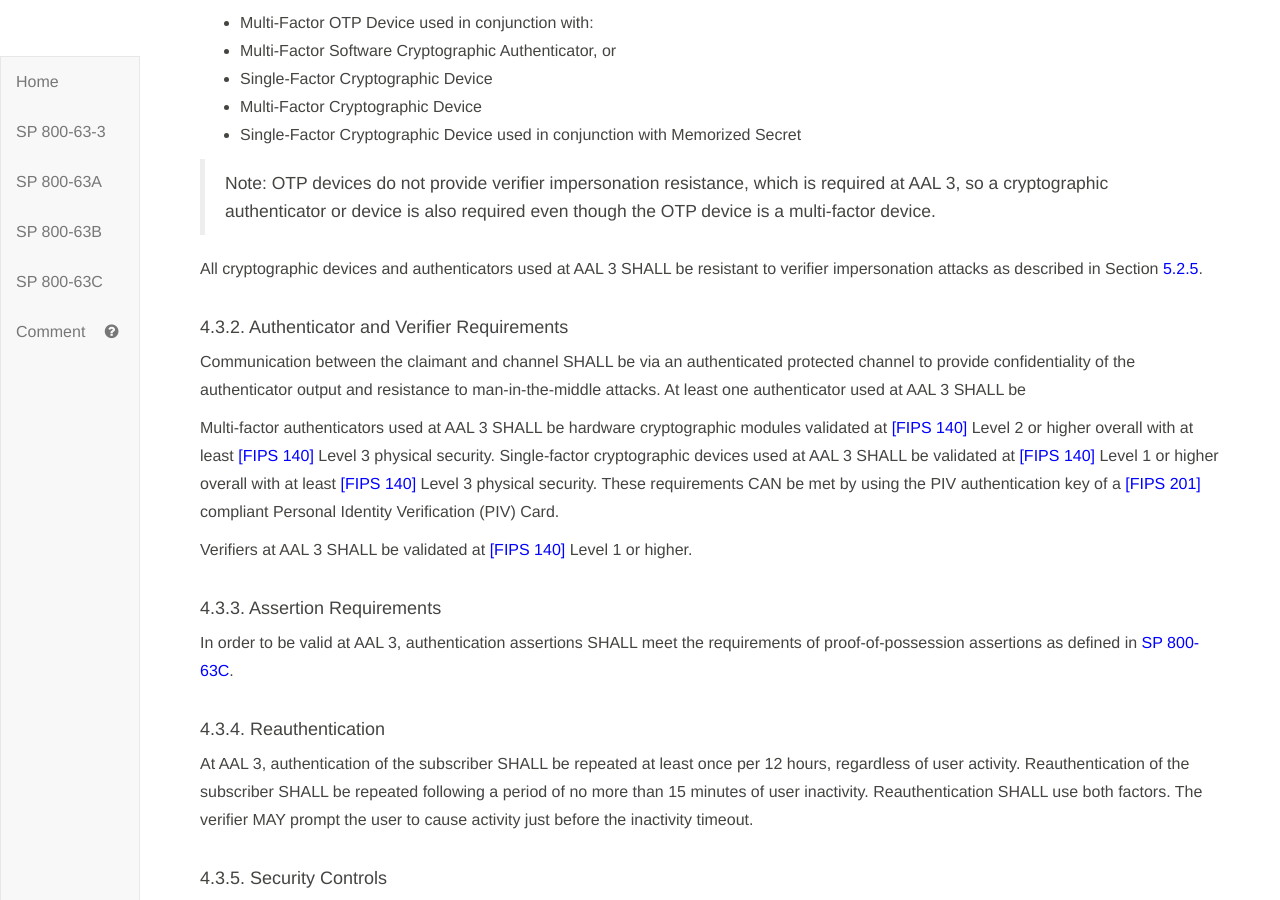
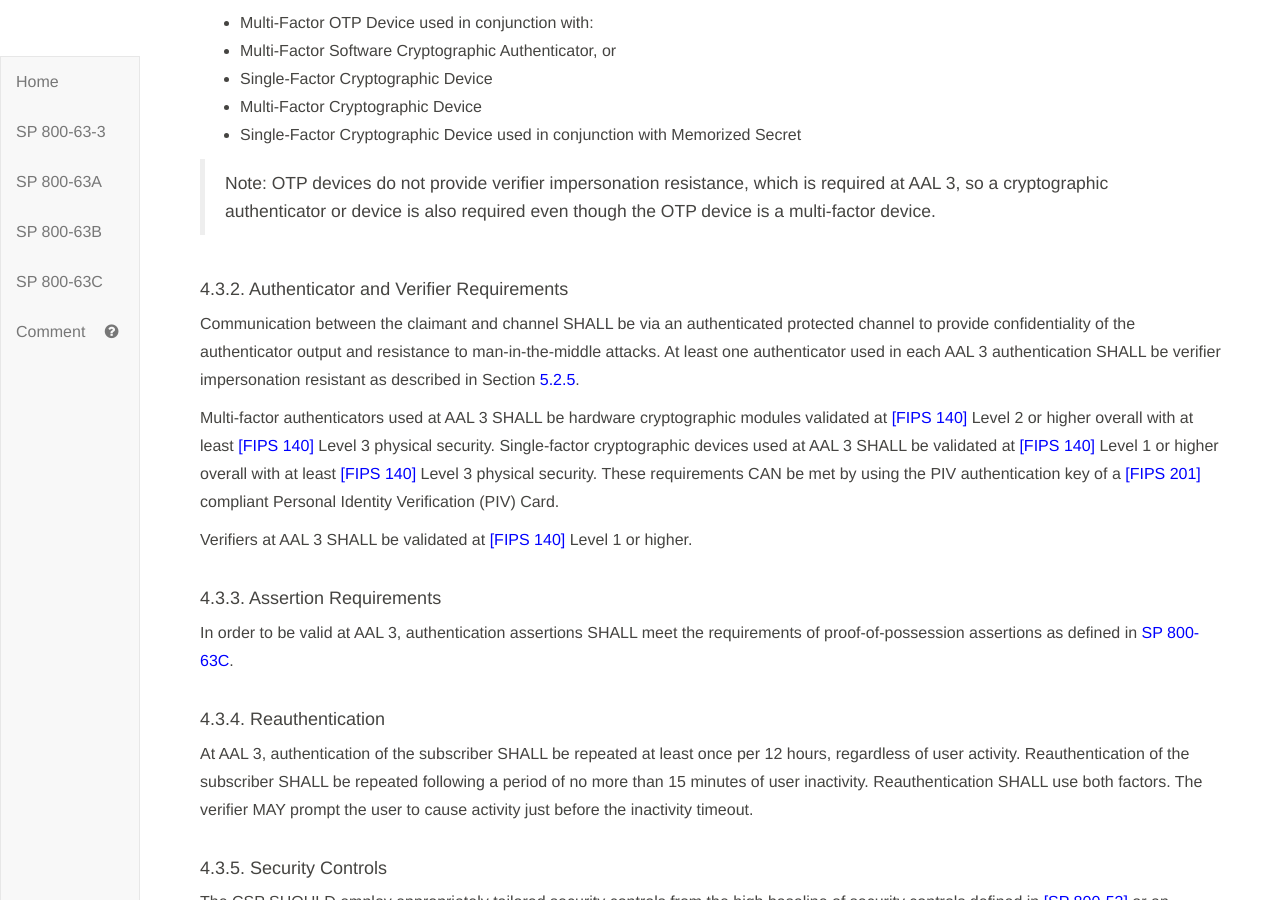
Before and after one commit to usnistgov/800-63-3, a Jekyll site: the page built from sp800-63b.md, in a window 1280 px wide and 900 px high, scrolled down 22475 px. Built offline with Jekyll 4.4.1, drawn with Linux system fonts in a browser that asks for light colours; some of the changed text lies outside the part shown.

Commit message:
Clarify language around verifier impersonation resistance, Unify language referring to past versions: "previous editions of SP 800-63"

```diff
--- a/sp800-63b/sec3_definitions.md
+++ b/sp800-63b/sec3_definitions.md
@@ -317,7 +317,7 @@ Per ISO/IEC 9241-11: Extent to which a product can be used by specified users to
 An entity that verifies the claimant’s identity by verifying the claimant’s possession and control of one or two authenticators using an authentication protocol. To do this, the verifier may also need to validate credentials that link the authenticator(s) and identity and check their status.
 
 #### Verifier Impersonation
-A scenario where the attacker impersonates the verifier in an authentication protocol, usually to capture information that can be used to masquerade as a subscriber to the real verifier. In previous editions of SP 800-63, authentication protocols that are resistant to verifier impersonation have been described as "strongly man-in-the-middle" resistant.
+A scenario where the attacker impersonates the verifier in an authentication protocol, usually to capture information that can be used to masquerade as a subscriber to the real verifier. In previous editions of SP 800-63, authentication protocols that are resistant to verifier impersonation have been described as "strongly man-in-the-middle resistant".
 
 #### Weakly Bound Credentials
 Credentials that are bound to a subscriber in a manner than can be modified without invalidating the credential.
--- a/sp800-63b/sec4_aal.md
+++ b/sp800-63b/sec4_aal.md
@@ -133,11 +133,9 @@ Authentication Assurance Level 3 requires the use of one of three kinds of hardw
 
 > Note: OTP devices do not provide verifier impersonation resistance, which is required at AAL 3, so a cryptographic authenticator or device is also required even though the OTP device is a multi-factor device.
 
-All cryptographic devices and authenticators used at AAL 3 SHALL be resistant to verifier impersonation attacks as described in Section [5.2.5](#verifimpers).
-
 #### 4.3.2. Authenticator and Verifier Requirements
 
-Communication between the claimant and channel SHALL be via an authenticated protected channel to provide confidentiality of the authenticator output and resistance to man-in-the-middle attacks. At least one authenticator used at AAL 3 SHALL be
+Communication between the claimant and channel SHALL be via an authenticated protected channel to provide confidentiality of the authenticator output and resistance to man-in-the-middle attacks. At least one authenticator used in each AAL 3 authentication SHALL be verifier impersonation resistant as described in Section [5.2.5](#verifimpers).
 
 Multi-factor authenticators used at AAL 3 SHALL be hardware cryptographic modules validated at [[FIPS 140]](#FIPS140-2) Level 2 or higher overall with at least [[FIPS 140]](#FIPS140-2) Level 3 physical security. Single-factor cryptographic devices used at AAL 3 SHALL be validated at [[FIPS 140]](#FIPS140-2) Level 1 or higher overall with at least [[FIPS 140]](#FIPS140-2) Level 3 physical security. These requirements CAN be met by using the PIV authentication key of a [[FIPS 201]](#FIPS201) compliant Personal Identity Verification (PIV) Card.
 
```
Also changed, not shown: other parts of sp800-63b/sec3_definitions.md (+2 -2 lines), sp800-63-3/sec3_definitions.md (+2 -2 lines), sp800-63a/sec3_definitions.md (+2 -2 lines), sp800-63b/sec5_authenticators.md (+1 -1 lines).
